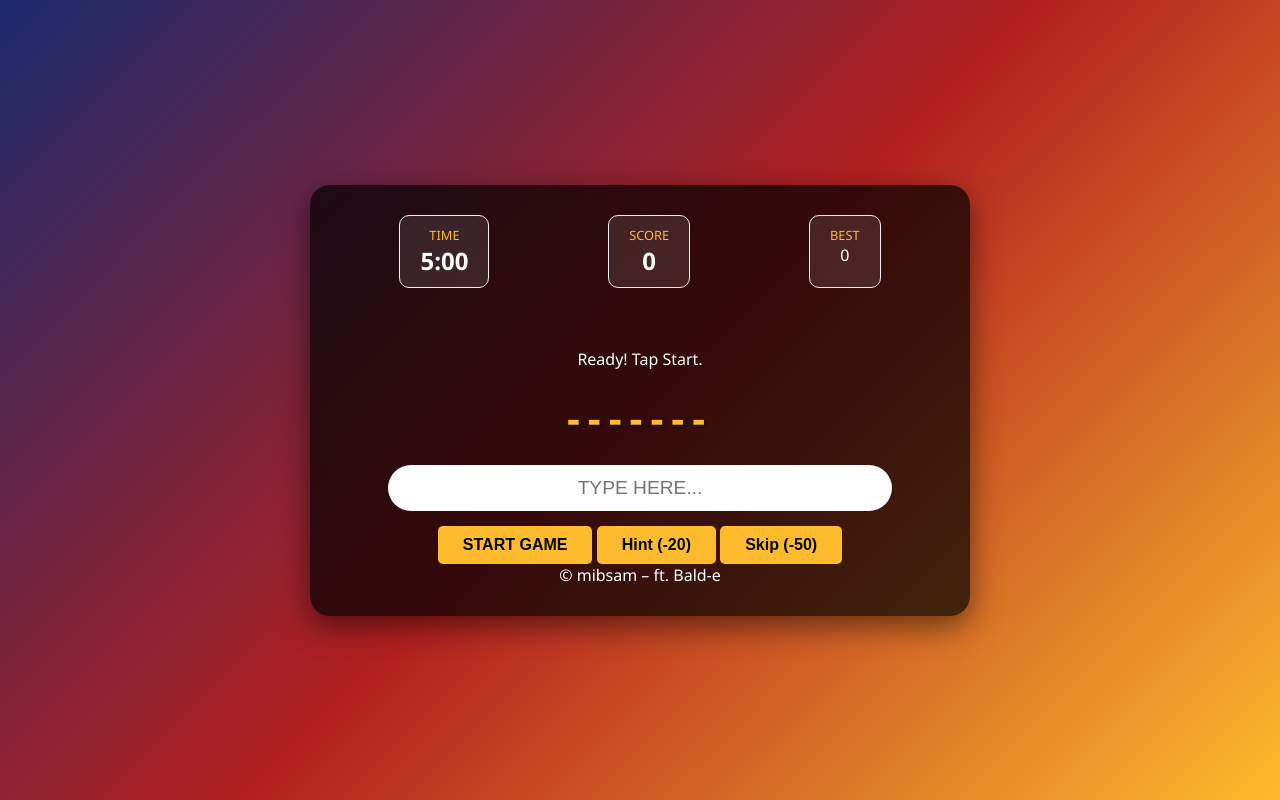
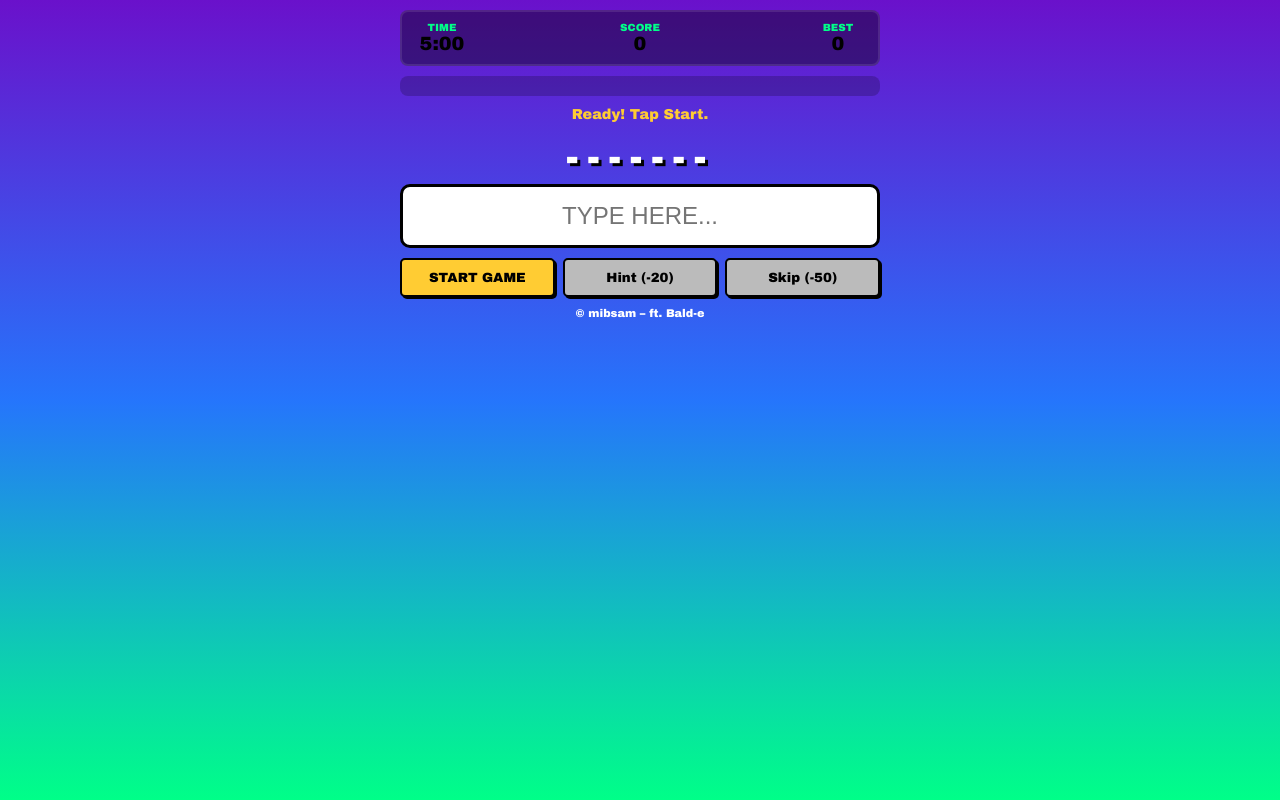
Before and after one commit to unfav-mibssm/Anagram, a plain HTML site: page index.html in a window 1280 px wide. Drawn offline with Linux system fonts and the light colour scheme; no server answers.

Commit message:
Update style.css

```diff
--- a/style.css
+++ b/style.css
@@ -1,159 +1,229 @@
 :root {
-    --primary-bg: #1a2a6c;
-    --accent-color: #fdbb2d;
-    --box-border: #ecf0f1;
-    --success-green: #2ecc71;
-    --text-white: #ffffff;
+    /* OG Anagramarama Palette */
+    --bg-gradient: linear-gradient(180deg, #6a11cb 0%, #2575fc 50%, #00ff88 100%);
+    --accent-green: #00ff88;
+    --panel-bg: rgba(0, 0, 0, 0.4);
+    --text-main: #ffffff;
+    --box-border: #ffffff;
+    --revealed-bg: #00ff88; /* Green like the checkmark */
+    --missed-bg: #ff4b2b;   /* Red like the 'X' */
+}
+
+* {
+    box-sizing: border-box;
+    -webkit-tap-highlight-color: transparent;
 }
 
 body {
     margin: 0;
     padding: 0;
-    font-family: 'Segoe UI', Tahoma, Geneva, Verdana, sans-serif;
-    background: linear-gradient(135deg, #1a2a6c, #b21f1f, #fdbb2d);
-    height: 100vh;
+    font-family: 'Arial Black', sans-serif;
+    background: var(--bg-gradient);
+    background-attachment: fixed;
+
+    /* FIXES START HERE */
+    min-height: 100vh;      /* Allow the page to be at least the full screen height */
+    overflow-y: auto;       /* Allow vertical scrolling if content is long */
+    overscroll-behavior: none; /* STOPS THE BOUNCE/STRETCH without breaking scroll */
+
     display: flex;
     justify-content: center;
-    align-items: center;
-    color: var(--text-white);
 }
 
+
 .game-wrapper {
-    background: rgba(0, 0, 0, 0.7);
-    padding: 30px;
-    border-radius: 20px;
-    box-shadow: 0 10px 30px rgba(0,0,0,0.5);
-    width: 90%;
-    max-width: 600px;
-    text-align: center;
-    backdrop-filter: blur(5px);
+    width: 100%;
+    max-width: 500px;
+    padding: 10px;
+    display: flex;
+    flex-direction: column;
+    height: 100%;
 }
 
-/* Header & Stats */
 header {
     display: flex;
-    justify-content: space-around;
-    margin-bottom: 20px;
+    justify-content: space-between;
+    background: var(--panel-bg);
+    padding: 10px;
+    border-radius: 8px;
+    border: 2px solid rgba(255,255,255,0.1);
+    margin-bottom: 10px;
 }
 
 .stat-box {
-    background: rgba(255,255,255,0.1);
-    padding: 10px 20px;
-    border-radius: 10px;
-    border: 1px solid var(--box-border);
+    text-align: center;
+    min-width: 60px;
 }
 
 .label {
+    font-size: 0.65rem;
+    text-transform: uppercase;
     display: block;
-    font-size: 0.8rem;
-    color: var(--accent-color);
+    color: var(--accent-green);
 }
 
-#timer-display, #score-display {
-    font-size: 1.5rem;
+#timer-display, #score-display, #high-score-display {
+    font-size: 1.2rem;
     font-weight: bold;
 }
 
-/* Jumbled Letters Area */
-.jumbled-word {
-    font-size: 2.5rem;
-    font-weight: bold;
-    letter-spacing: 8px;
-    margin: 20px 0;
-    color: var(--accent-color);
-    text-shadow: 2px 2px 4px rgba(0,0,0,0.5);
-    text-transform: uppercase;
+#word-grid-container {
+    flex-grow: 1;
+    overflow-y: auto;
+    background: rgba(0,0,0,0.2);
+    border-radius: 8px;
+    padding: 10px;
+    margin-bottom: 10px;
 }
 
-/* The Grid for 3, 4, 5 letter words */
-#word-grid-container {
-    display: grid;
-    grid-template-columns: repeat(auto-fit, minmax(100px, 1fr));
-    gap: 15px;
-    margin-bottom: 20px;
-    max-height: 300px;
-    overflow-y: auto;
-    padding: 10px;
+.section-title {
+    color: #ffcc33; /* Yellow contrast for section headers */
+    font-size: 0.8rem;
+    margin: 10px 0 5px 0;
+}
+
+.words-flex {
+    display: flex;
+    flex-wrap: wrap;
+    gap: 5px;
 }
 
 .word-row {
     display: flex;
-    gap: 4px;
+    gap: 2px;
+}
+
+.char-box {
+    width: 20px;
+    height: 20px;
+    border: 1px solid rgba(255,255,255,0.5);
+    display: flex;
+    align-items: center;
     justify-content: center;
+    font-size: 0.75rem;
+    background: rgba(255,255,255,0.1);
+}
+
+.char-box.revealed {
+    background-color: var(--revealed-bg);
+    color: #000;
+    border-color: #000;
+}
+
+.char-box.missed {
+    background-color: var(--missed-bg);
+    color: #fff;
+    border-color: #fff;
+}
+
+#status-message {
+    text-align: center;
+    color: #ffcc33;
+    font-size: 0.9rem;
+    margin-bottom: 5px;
+    height: 20px;
+}
+
+.jumbled-word {
+    font-size: 2.5rem;
+    text-align: center;
+    letter-spacing: 8px;
+    color: #fff;
+    text-shadow: 3px 3px 0px #000;
+    margin: 5px 0;
+}
+
+.input-section {
     margin-bottom: 10px;
 }
 
-.letter-slot {
-    width: 25px;
-    height: 25px;
-    border: 2px solid var(--box-border);
-    display: flex;
-    align-items: center;
-    justify-content: center;
-    font-weight: bold;
-    background: transparent;
-    border-radius: 4px;
-}
-
-.letter-slot.revealed {
-    background: var(--success-green);
-    border-color: var(--success-green);
-    animation: pop 0.3s ease-out;
-}
-
-/* Input Styles */
-input#word-input {
-    width: 80%;
-    padding: 12px;
-    font-size: 1.2rem;
-    border-radius: 30px;
-    border: none;
-    outline: none;
+#word-input {
+    width: 100%;
+    padding: 15px;
+    border-radius: 10px;
+    border: 3px solid #000;
+    font-size: 1.5rem;
     text-align: center;
     text-transform: uppercase;
 }
 
-/* Buttons */
-button {
-    margin-top: 15px;
-    padding: 10px 25px;
-    font-size: 1rem;
-    border-radius: 5px;
-    border: none;
-    cursor: pointer;
-    background: var(--accent-color);
-    font-weight: bold;
-    transition: transform 0.2s;
+footer {
+    display: grid;
+    grid-template-columns: 1fr 1fr 1fr;
+    gap: 8px;
 }
 
-button:hover {
-    transform: scale(1.05);
+button {
+    padding: 10px 5px;
+    border: 2px solid #000;
+    border-radius: 5px;
+    font-weight: bold;
+    font-family: inherit;
+    box-shadow: 2px 2px 0px #000;
 }
 
-.hidden { display: none !important; }
+button:active {
+    transform: translate(1px, 1px);
+    box-shadow: 1px 1px 0px #000;
+}
 
-/* Modal Styles */
+#shuffle-btn { background: #ffcc33; }
+#hint-btn { background: #bbb; }
+#skip-btn { background: #bbb; }
+#next-level-btn {
+    background: var(--accent-green);
+    grid-column: span 3;
+    margin-top: 5px;
+}
+
+/* Modal */
 .modal {
     position: fixed;
     top: 0; left: 0; width: 100%; height: 100%;
     background: rgba(0,0,0,0.9);
     display: flex;
+    align-items: center;
     justify-content: center;
-    align-items: center;
-    z-index: 10;
+    z-index: 100;
 }
 
 .modal-content {
-    background: white;
-    color: black;
-    padding: 40px;
+    background: #333;
+    padding: 20px;
+    border: 4px solid var(--accent-green);
     border-radius: 15px;
+    width: 85%;
     text-align: center;
 }
 
-/* Animation */
-@keyframes pop {
-    0% { transform: scale(1); }
-    50% { transform: scale(1.2); }
-    100% { transform: scale(1); }
+#close-review-btn {
+    position: fixed;
+    bottom: 20px;
+    left: 50%;
+    transform: translateX(-50%);
+    background: var(--accent-green);
+    padding: 15px 30px;
+    border-radius: 30px;
+    z-index: 110;
 }
+
+.hidden { display: none !important; }
+
+/* Shake Animation */
+.shake {
+    animation: shake 0.3s;
+}
+@keyframes shake {
+    0%, 100% { transform: translateX(0); }
+    25% { transform: translateX(-5px); }
+    75% { transform: translateX(5px); }
+}
+.my-watermark {
+    text-align: center;      /* Centers the text inside the div */
+    width: 100%;             /* Ensures the div spans the full width */
+    margin-top: auto;        /* Pushes it to the bottom if inside a flex container */
+    padding: 10px 0;         /* Adds some breathing room at the bottom */
+    font-size: 0.7rem;       /* Keeps it subtle */
+    opacity: 1;            /* Makes it slightly transparent like a real watermark */
+    color: var(--text-main); /* Uses your white text color */
+}
```
